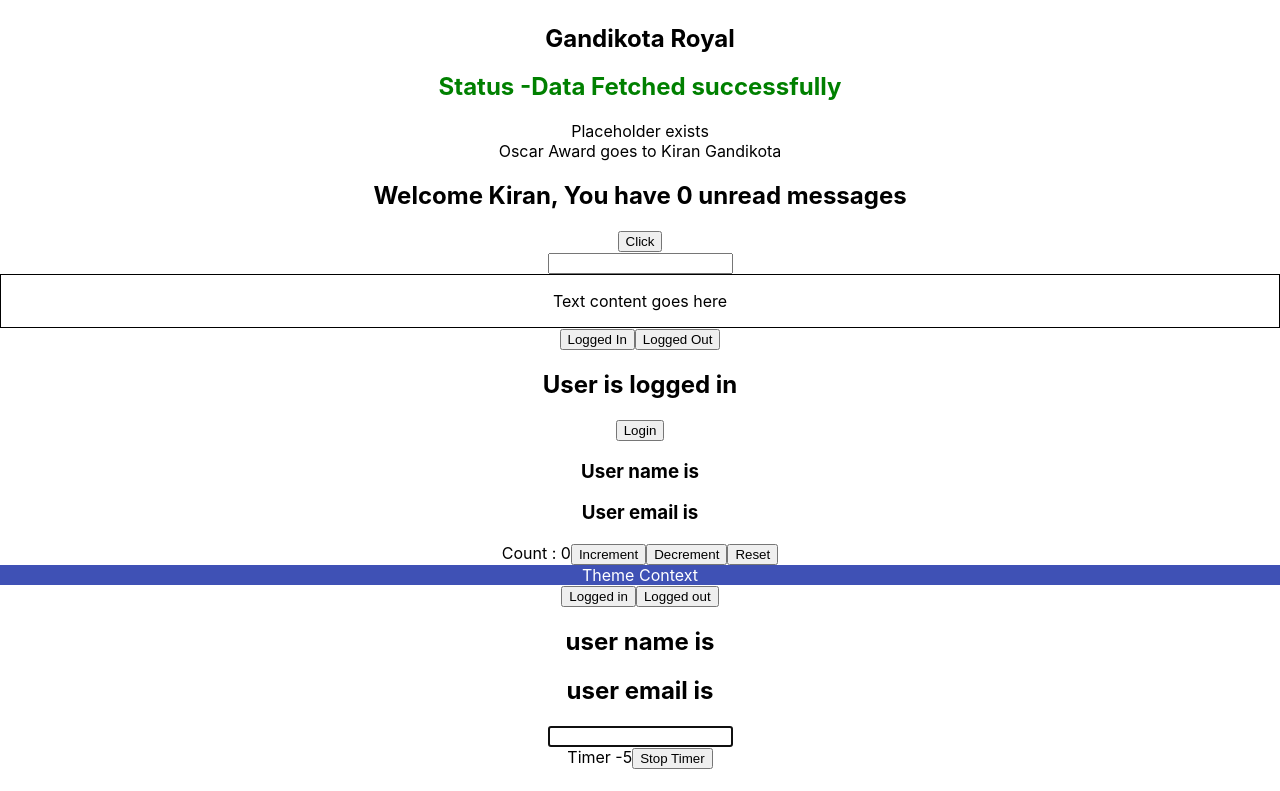
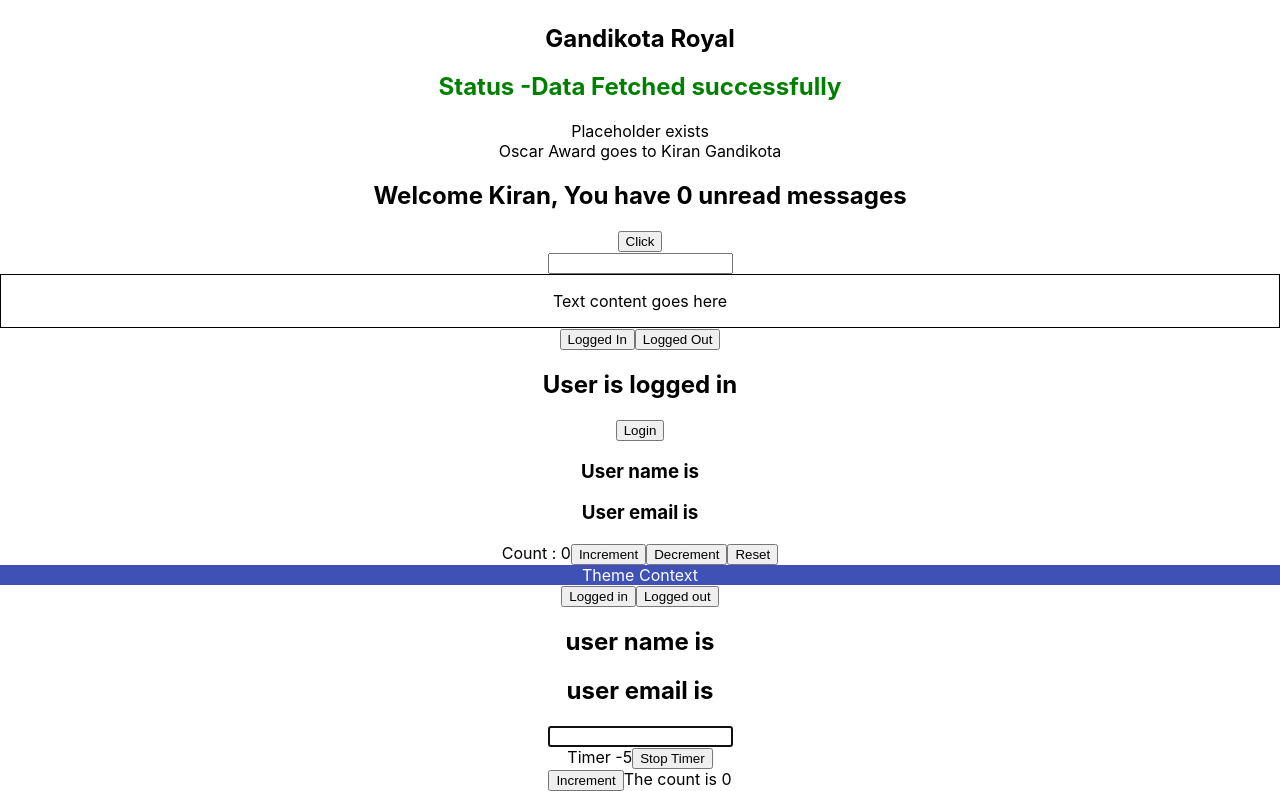
Before and after one commit to kiran226/react-typescript-demo, a React (Create React App) app: page / in a window 1280 px wide. Shown: the part 206-997 px from the top of the page. Before the commit the page ends 975 px from the top, so only its background shows below. Built offline with nearby package versions, Linux system fonts and the light colour scheme.

Commit message:
class component in typescript

```diff
--- a/src/App.tsx
+++ b/src/App.tsx
@@ -18,6 +18,7 @@
 import { Status } from './components/Status';
 import { DomRef } from './components/ref/DomRef';
 import { MutableRef } from './components/ref/MutableRef';
+import { CounterValue } from './components/class/CounterValue';
 
 function App() {
 
@@ -87,6 +88,10 @@
         <DomRef />
         <MutableRef/>
 
+        <CounterValue message="The count is"/>
+
+
+
     </div>
   );
 }
--- /dev/null
+++ b/src/components/class/CounterValue.tsx
@@ -0,0 +1,27 @@
+import React, { Component } from 'react'
+
+type CounterProps={
+    message:string
+}
+
+type CounterState={
+    count: number
+}
+
+export class CounterValue extends Component<CounterProps , CounterState> {
+    state ={
+        count :0
+    }
+
+    handleClick=()=>{
+        this.setState((prevState)=>({count : prevState.count +1}))
+    }
+    render() {
+        return (
+            <div>
+                <button onClick={this.handleClick} >Increment</button>
+                {this.props.message} {this.state.count}
+            </div>
+        )
+    }
+}
```
